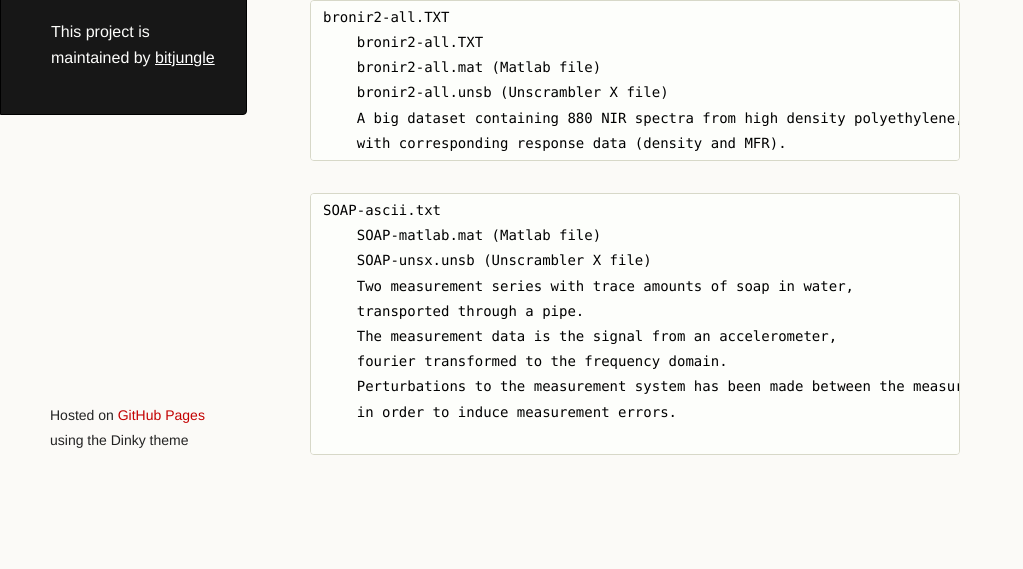
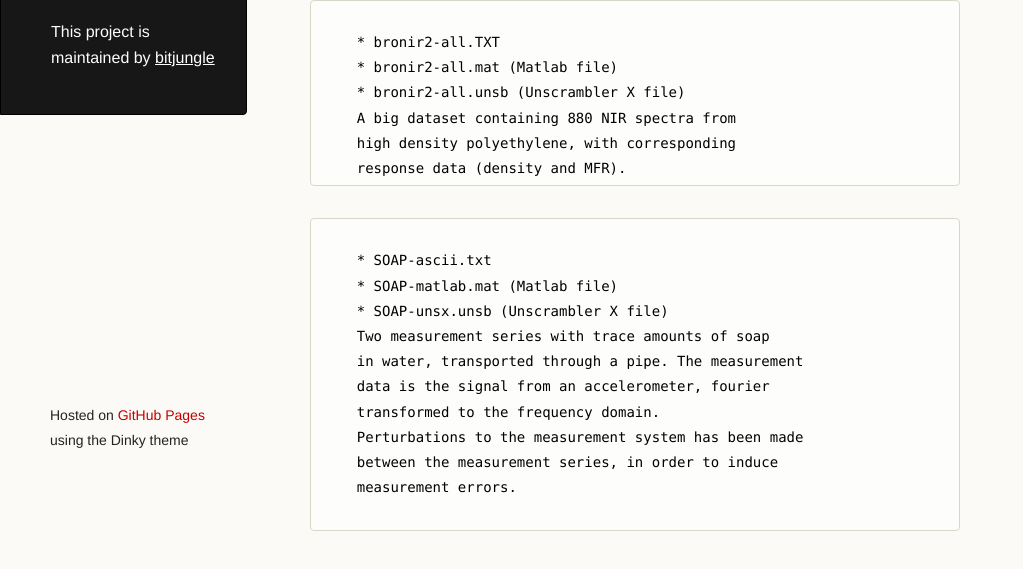
Before and after one commit to bitjungle/OpenData, a plain HTML site: page index.html in a window 1280 px wide. Shown: the part 315-884 px from the top of the page, without its empty margins (0-1023 px from the left). Before the commit the page ends 852 px from the top, so only its background shows below. Drawn offline with Linux system fonts and the light colour scheme.

Commit message:
Update index.html

```diff
--- a/index.html
+++ b/index.html
@@ -42,24 +42,27 @@ See also <a href="http://en.wikipedia.org/wiki/Open_data">http://en.wikipedia.or
 <p>Here is a brief description of the data found in this repository. See the README files for
 each individual dataset for detailed information.</p>
 
-<pre><code>bronir2-all.TXT
-    bronir2-all.TXT
-    bronir2-all.mat (Matlab file)
-    bronir2-all.unsb (Unscrambler X file)
-    A big dataset containing 880 NIR spectra from high density polyethylene,
-    with corresponding response data (density and MFR).
+<pre><code>
+    * bronir2-all.TXT
+    * bronir2-all.mat (Matlab file)
+    * bronir2-all.unsb (Unscrambler X file)
+    A big dataset containing 880 NIR spectra from
+    high density polyethylene, with corresponding
+    response data (density and MFR).
 </code></pre>
 
 
-<pre><code>SOAP-ascii.txt
-    SOAP-matlab.mat (Matlab file)
-    SOAP-unsx.unsb (Unscrambler X file)
-    Two measurement series with trace amounts of soap in water,
-    transported through a pipe.
-    The measurement data is the signal from an accelerometer,
-    fourier transformed to the frequency domain.
-    Perturbations to the measurement system has been made between the measurement series,
-    in order to induce measurement errors.
+<pre><code>
+    * SOAP-ascii.txt
+    * SOAP-matlab.mat (Matlab file)
+    * SOAP-unsx.unsb (Unscrambler X file)
+    Two measurement series with trace amounts of soap
+    in water, transported through a pipe. The measurement
+    data is the signal from an accelerometer, fourier
+    transformed to the frequency domain.
+    Perturbations to the measurement system has been made
+    between the measurement series, in order to induce
+    measurement errors.
  </code></pre>
       </section>
       <footer>
```
